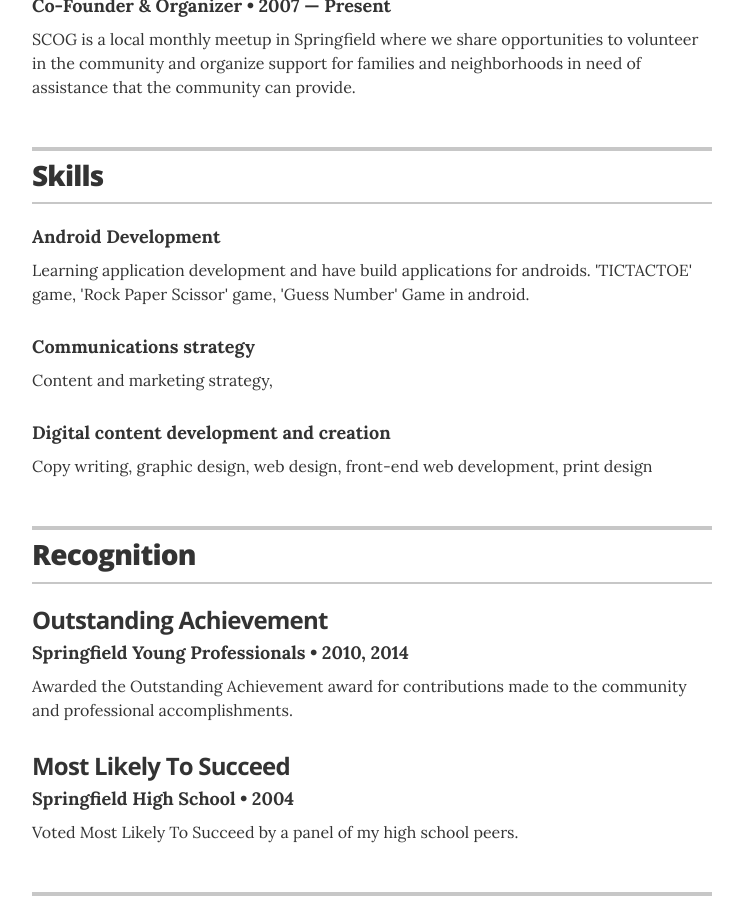
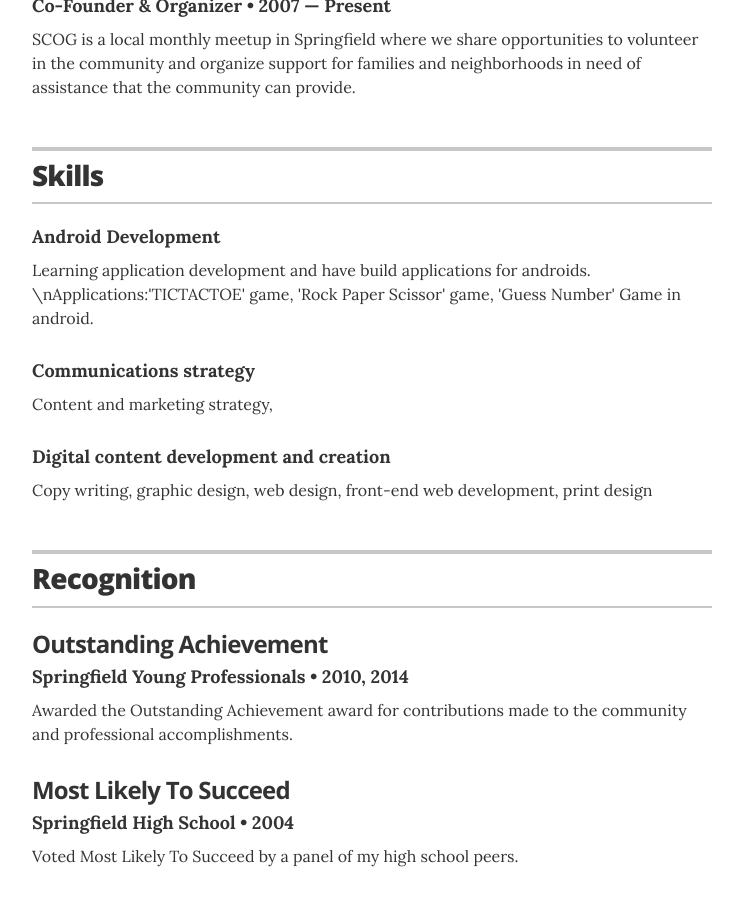
Before and after one commit to arnabhalder0101/arnab-portfolio, a Jekyll site: the page built from index.html, in a window 1280 px wide and 900 px high, scrolled down 2019 px. Shown: the whole window, without its empty margins (268-1011 px from the left). Built offline with Jekyll 4.4.1, drawn with Linux system fonts in a browser that asks for light colours.

Commit message:
new line added

```diff
--- a/_data/skills.yml
+++ b/_data/skills.yml
@@ -1,7 +1,7 @@
 # Skills
 # Organizational leadership
 - skill: Android Development
-  description: Learning application development and have build applications for androids. 'TICTACTOE' game, 'Rock Paper Scissor' game, 'Guess Number' Game in android.
+  description: Learning application development and have build applications for androids. \nApplications:'TICTACTOE' game, 'Rock Paper Scissor' game, 'Guess Number' Game in android.
 # Communications strategy
 - skill: Communications strategy
   description: Content and marketing strategy,
```
